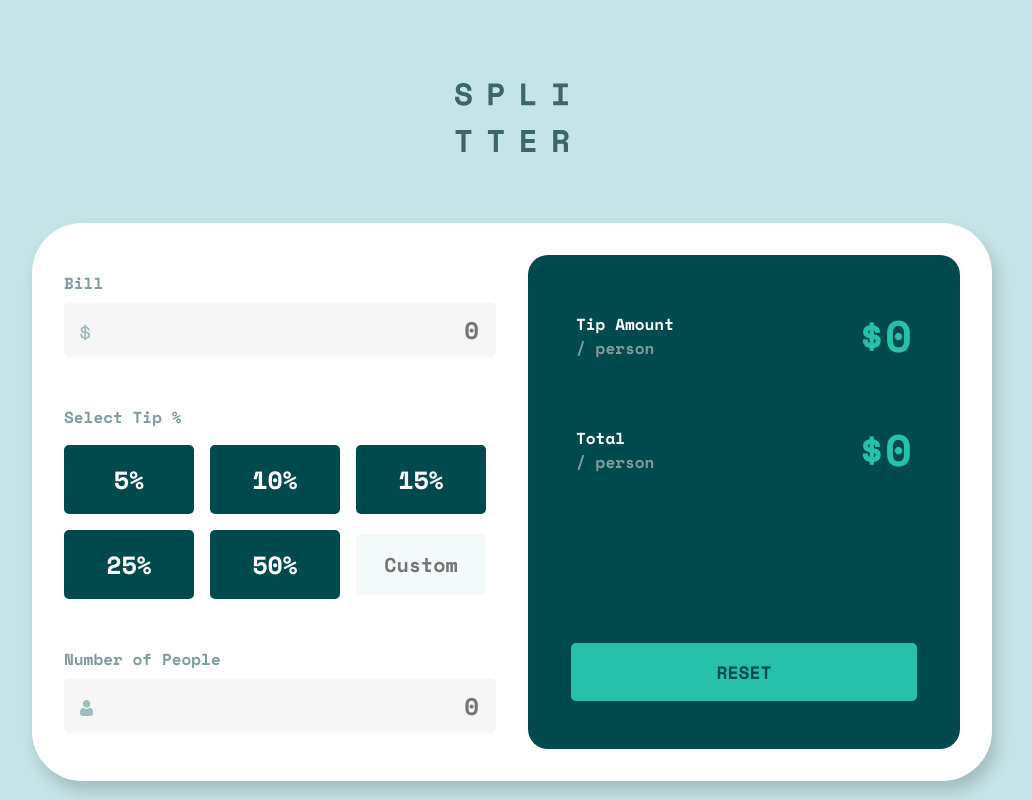
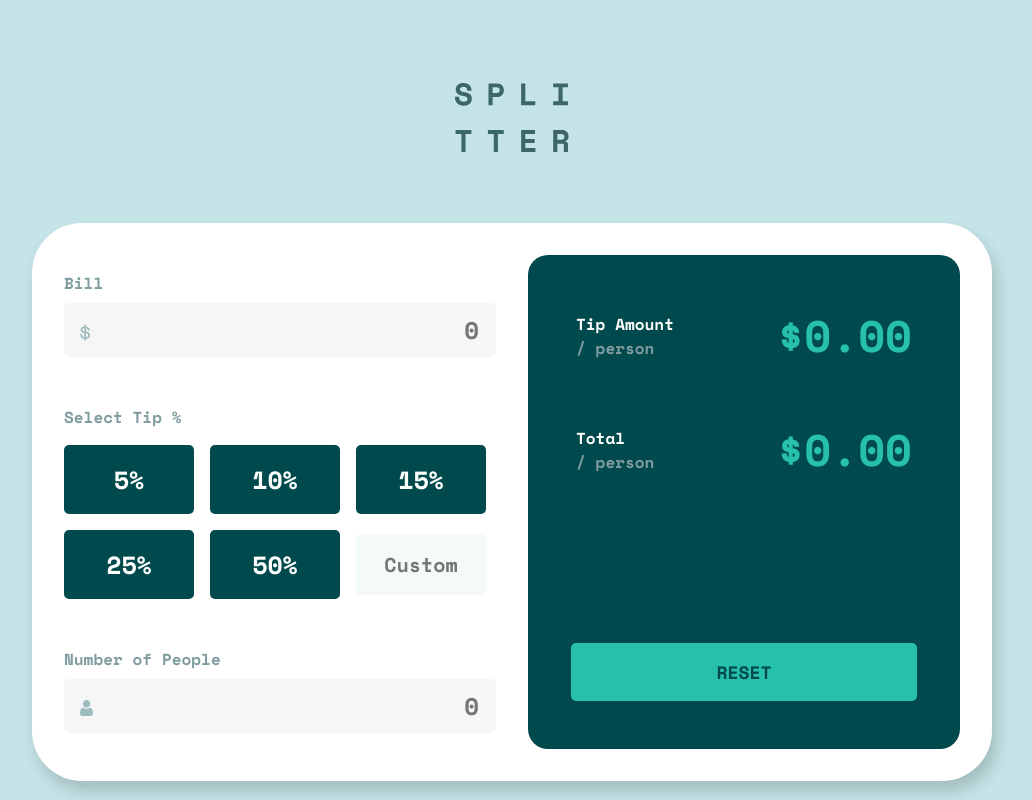
Before and after one commit to wagnnermorais/FEM-Tip-Calculator, a React (Vite) app: page / in a window 1280 px wide. Shown: the whole page, without its empty margins (128-1160 px from the left). Built offline with nearby package versions, Linux system fonts and the light colour scheme.

Commit message:
refac: changing calc values to string

```diff
--- a/src/pages/Home.jsx
+++ b/src/pages/Home.jsx
@@ -11,8 +11,8 @@ import "../styles/Pages/Home.css";
 const Home = () => {
   const [bill, setBill] = useState("");
   const [people, setPeople] = useState("");
-  const [tipValue, setTipValue] = useState(0);
-  const [totalValue, setTotalValue] = useState(0);
+  const [tipValue, setTipValue] = useState("0.00");
+  const [totalValue, setTotalValue] = useState("0.00");
   const [selectedPercentage, setSelectedPercentage] = useState(0);
   const [customTip, setCustomTip] = useState("");
   const [tipMode, setTipMode] = useState("");
@@ -52,8 +52,8 @@ const Home = () => {
   const handleCleanForm = () => {
     setBill("");
     setPeople("");
-    setTipValue(0);
-    setTotalValue(0);
+    setTipValue("0.00");
+    setTotalValue("0.00");
     setSelectedPercentage(0);
     setCustomTip("");
     setTipMode("");
```
